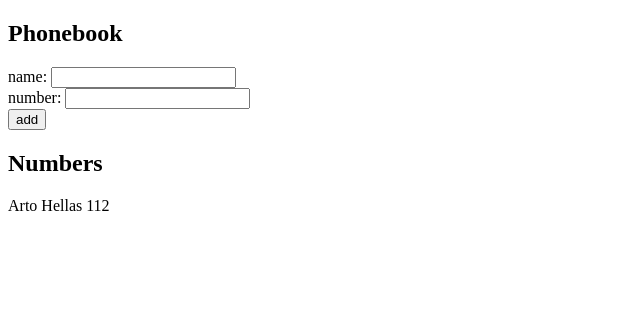
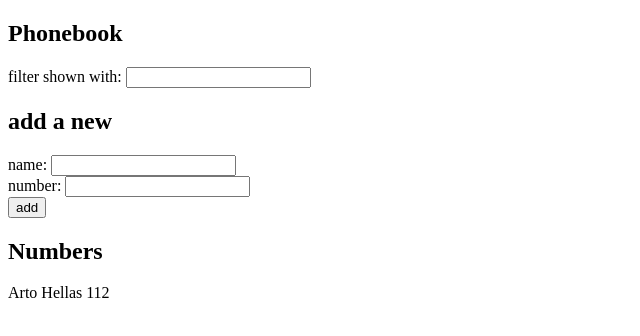
Before and after one commit to JokisAtte/Fullstackopen, a React (Create React App) app in the folder part 2/2.6/: page / in a window 1280 px wide. Shown: the top 336 px of the page, without its empty margins (0-640 px from the left). Built offline with nearby package versions, Linux system fonts and the light colour scheme.

Commit message:
2.9 kesken

```diff
--- a/part 2/2.6/src/App.js
+++ b/part 2/2.6/src/App.js
@@ -46,6 +46,14 @@ const App = () => {
   return (
     <div>
       <h2>Phonebook</h2>
+      <form>
+          <div>
+              filter shown with: <input/>
+          </div>
+      </form>
+
+      <h2>add a new</h2>
+
       <form onSubmit = {addName}>
         <div>
           name: <input value ={newName} onChange ={handleNewName} />
```
